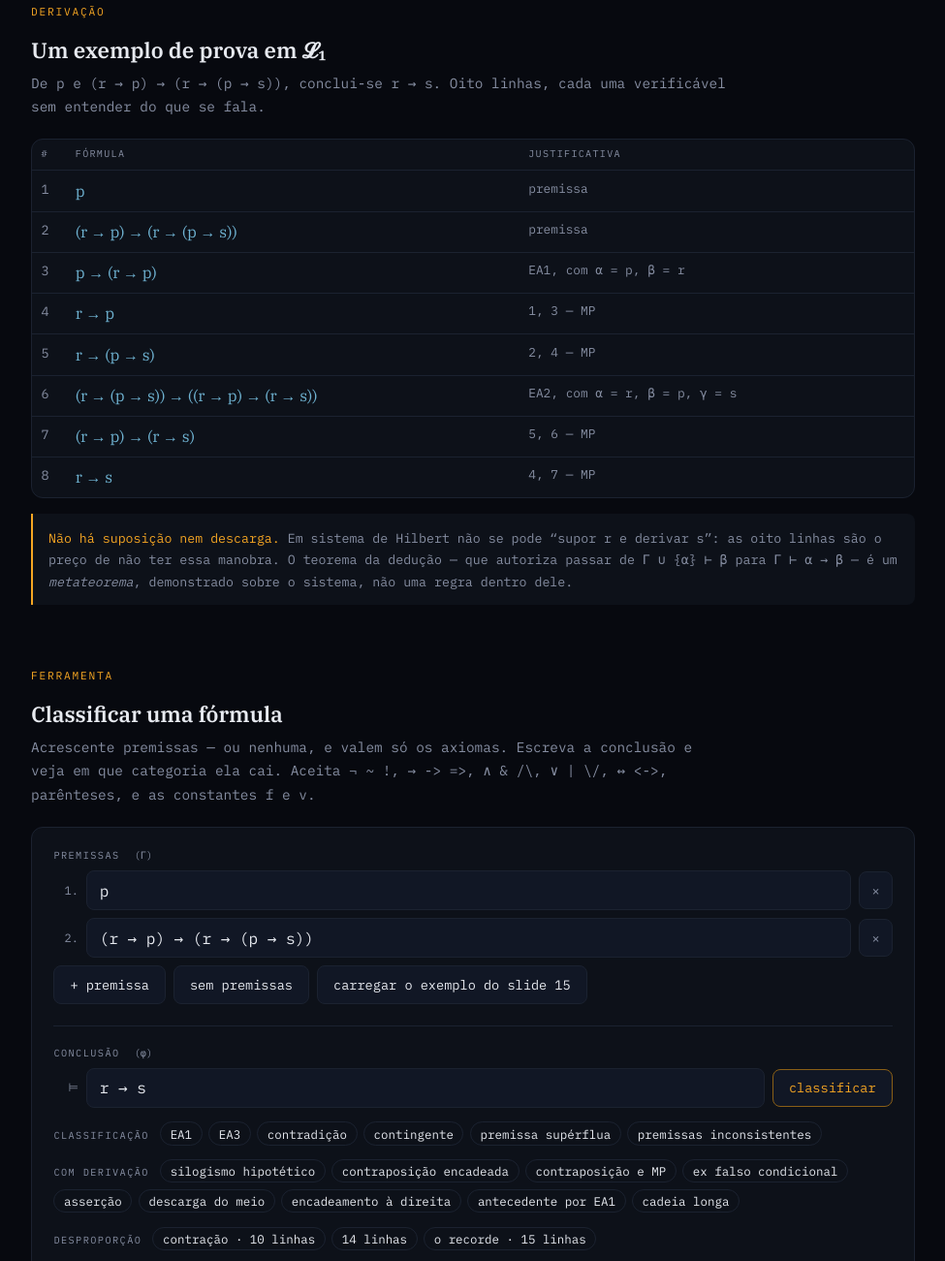
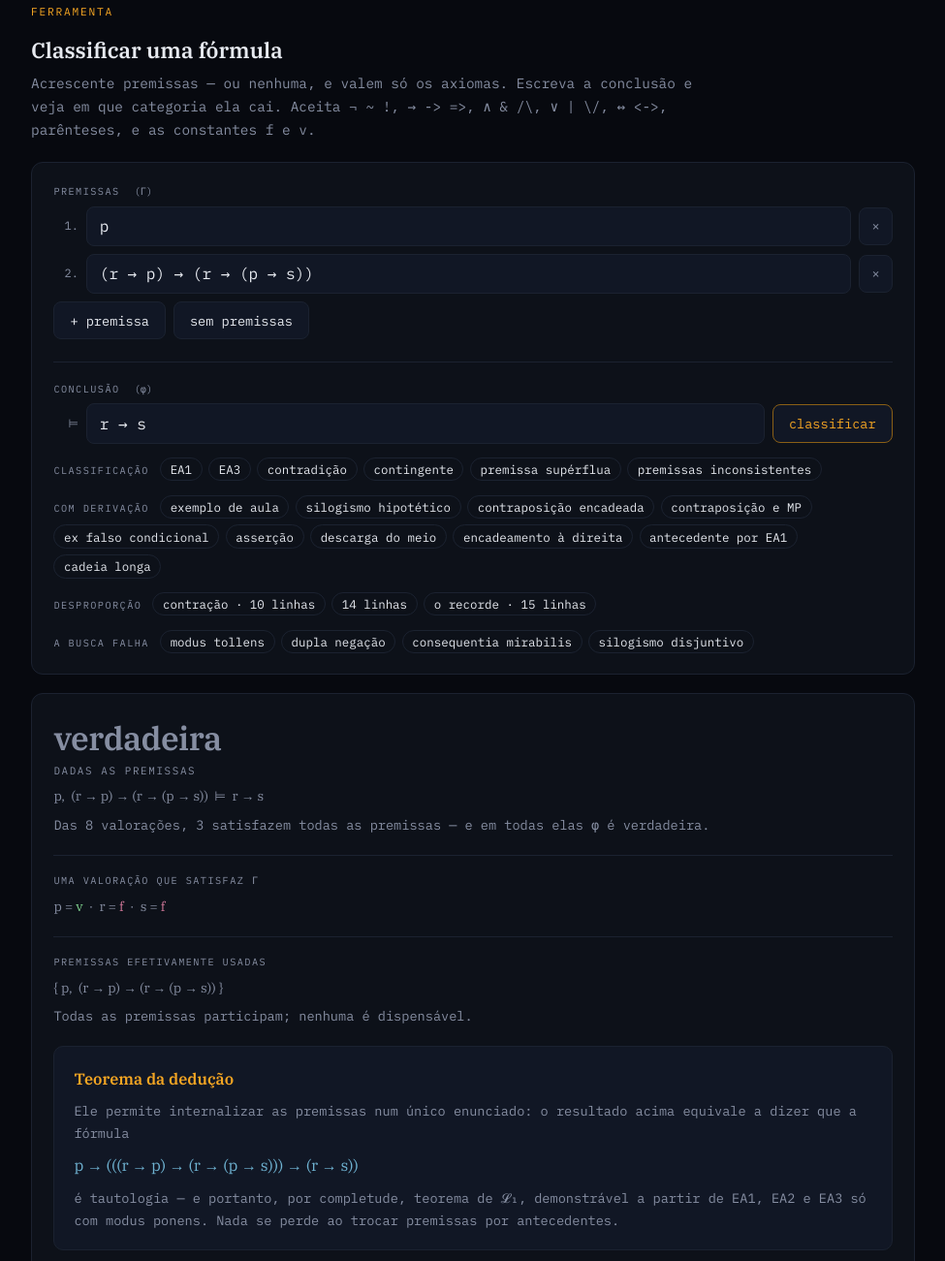
Before and after one commit to aslemos-iftm/matematica-discreta, a plain HTML site: page logica_proposicional.html in a window 1280 px wide. Shown: the part 1783-3084 px from the top of the page at 97% size, without its empty margins (152-1127 px from the left). Drawn offline with Linux system fonts and the light colour scheme.

Commit message:
Add files via upload

```diff
--- a/logica_proposicional.html
+++ b/logica_proposicional.html
@@ -3,9 +3,9 @@
 <head>
 <meta charset="utf-8">
 <meta name="viewport" content="width=device-width, initial-scale=1">
-<link rel="icon" href="/matematica-discreta/favicon-32.png" type="32x32">
 <title>Lógica proposicional — Matemática Discreta · IFTM</title>
 <meta name="description" content="Cálculo proposicional: caracterização formal, o sistema axiomático de Łukasiewicz e uma ferramenta de classificação semântica de fórmulas.">
+<link rel="icon" href="/matematica-discreta/favicon-32.png" type="32x32">
 <link rel="preconnect" href="https://fonts.googleapis.com">
 <link rel="preconnect" href="https://fonts.gstatic.com" crossorigin>
 <link href="https://fonts.googleapis.com/css2?family=IBM+Plex+Mono:wght@400;500&family=IBM+Plex+Serif:ital,wght@0,400;0,600;1,400&display=swap" rel="stylesheet">
@@ -74,7 +74,11 @@
   @keyframes piscar{from{border-color:var(--amber);} to{border-color:var(--rule);}}
   .saida .cartao{animation:piscar .9s ease-out 1;}
   @media (prefers-reduced-motion: reduce){.saida .cartao{animation:none;}}
-  .vered{font-family:var(--serif);font-size:1.9rem;line-height:1.2;margin:0;}
+  .vered{margin:0;}
+  .vered .chave{display:block;font-family:var(--serif);font-size:2.1rem;line-height:1.12;
+                font-weight:600;letter-spacing:-.015em;}
+  .vered .qual{display:block;font-size:.68rem;letter-spacing:.15em;text-transform:uppercase;
+               color:var(--muted);margin-top:.3rem;}
   .v-sim{color:var(--verde);} .v-nao{color:var(--rosa);} .v-sat{color:var(--azul);} .v-inc{color:var(--amber);}
   .seq{font-family:var(--serif);font-size:1.15rem;color:var(--text);margin:.5rem 0 0;}
   .expl{color:var(--muted);font-size:.87rem;margin:.7rem 0 0;max-width:46rem;}
@@ -85,6 +89,12 @@
   .lit{font-family:var(--serif);font-size:.95rem;padding:.2rem .7rem;border:1px solid var(--rule);
        border-radius:20px;color:var(--azul);}
   .erro{color:var(--rosa);font-size:.9rem;}
+  .caixa{margin-top:1.2rem;background:var(--surface2);border:1px solid var(--rule);
+         border-radius:10px;padding:1.15rem 1.25rem;}
+  .caixa h4{font-family:var(--serif);font-weight:600;font-size:1.02rem;margin:0 0 .55rem;color:var(--amber);}
+  .caixa p{margin:.5rem 0 0;color:var(--muted);font-size:.85rem;}
+  .caixa p:first-of-type{margin-top:0;}
+  .caixa .form{display:block;margin:.55rem 0;font-size:1rem;}
   .nota{margin-top:1rem;padding:.85rem 1rem;border-left:2px solid var(--amber);background:var(--surface);
         font-size:.83rem;color:var(--muted);border-radius:0 8px 8px 0;}
   .nota b{color:var(--amber);font-weight:400;}
@@ -160,25 +170,6 @@
   <div class="nota azul"><b>EA3 é o que torna o sistema clássico.</b> Sem ele, com EA1 e EA2 apenas, obtém-se o fragmento implicativo positivo — que é intuicionista. A derivação do slide 15 não usa EA3 nenhuma vez: atravessa o exemplo inteiro sem sair da parte construtiva do sistema.</div>
 </section>
 
-<section>
-  <p class="kicker">Derivação</p>
-  <h2>Um exemplo de prova em 𝓛₁</h2>
-  <p class="sub">De p e (r → p) → (r → (p → s)), conclui-se r → s. Oito linhas, cada uma verificável sem entender do que se fala.</p>
-  <div class="tabela"><table>
-    <thead><tr><th>#</th><th>fórmula</th><th>justificativa</th></tr></thead>
-    <tbody>
-      <tr><td class="n">1</td><td class="fo">p</td><td class="ju">premissa</td></tr>
-      <tr><td class="n">2</td><td class="fo">(r → p) → (r → (p → s))</td><td class="ju">premissa</td></tr>
-      <tr><td class="n">3</td><td class="fo">p → (r → p)</td><td class="ju">EA1, com α = p, β = r</td></tr>
-      <tr><td class="n">4</td><td class="fo">r → p</td><td class="ju">1, 3 — MP</td></tr>
-      <tr><td class="n">5</td><td class="fo">r → (p → s)</td><td class="ju">2, 4 — MP</td></tr>
-      <tr><td class="n">6</td><td class="fo">(r → (p → s)) → ((r → p) → (r → s))</td><td class="ju">EA2, com α = r, β = p, γ = s</td></tr>
-      <tr><td class="n">7</td><td class="fo">(r → p) → (r → s)</td><td class="ju">5, 6 — MP</td></tr>
-      <tr><td class="n">8</td><td class="fo">r → s</td><td class="ju">4, 7 — MP</td></tr>
-    </tbody>
-  </table></div>
-  <div class="nota"><b>Não há suposição nem descarga.</b> Em sistema de Hilbert não se pode “supor r e derivar s”: as oito linhas são o preço de não ter essa manobra. O teorema da dedução — que autoriza passar de Γ ∪ {α} ⊢ β para Γ ⊢ α → β — é um <em>metateorema</em>, demonstrado sobre o sistema, não uma regra dentro dele.</div>
-</section>
 
 <section>
   <p class="kicker">Ferramenta</p>
@@ -191,7 +182,6 @@
     <div class="acoes">
       <button id="add">+ premissa</button>
       <button id="zerar">sem premissas</button>
-      <button id="exemplo">carregar o exemplo do slide 15</button>
     </div>
 
     <div class="campo-conc">
@@ -214,6 +204,7 @@
     </div>
     <div class="chips">
       <span class="rot" style="margin:0 .3rem 0 0;display:inline">com derivação</span>
+      <button class="chip" data-p="p|(r → p) → (r → (p → s))" data-c="r → s">exemplo de aula</button>
       <button class="chip" data-p="p → q|q → r" data-c="p → r">silogismo hipotético</button>
       <button class="chip" data-p="¬p → ¬q|¬q → ¬r" data-c="r → p">contraposição encadeada</button>
       <button class="chip" data-p="¬q → ¬p|p" data-c="q">contraposição e MP</button>
@@ -282,14 +273,14 @@
     </div>
 
     <div class="cartao">
-      <h3>O mesmo padrão, noutro lugar</h3>
-      <p>Na página do <a href="reticulado_divisores.html" style="color:var(--azul)">reticulado dos divisores</a>, o contador de cruzamentos exibe o mesmo fenômeno em roupa geométrica: minimizar cruzamentos num desenho por camadas é NP-difícil, mesmo com a ordem de uma das camadas já fixada.</p>
-      <p>E a heurística usada lá — ordenar cada camada pela mediana dos vizinhos — é exatamente a que Eades e Wormald propuseram no artigo em que provaram a dificuldade, com razão de aproximação 3. Ela acerta o ótimo nos casos pequenos daquela página não por esperteza, mas por serem pequenos: a conferência foi por força bruta.</p>
-      <p style="font-size:.78rem;margin-top:.8rem">P. Eades, N. C. Wormald. <em>Edge crossings in drawings of bipartite graphs.</em> Algorithmica 11 (1994), 379–403.</p>
+      <h3>Teorema da dedução</h3>
+      <p>Se Γ ∪ { α } ⊢ β, então Γ ⊢ α → β. A recíproca é imediata por modus ponens, de modo que premissa e antecedente são intercambiáveis.</p>
+      <p><b style="color:var(--text);font-weight:400">Mas é metateorema, não regra.</b> Demonstra-se <em>sobre</em> 𝓛₁, por indução no comprimento da derivação — e não vale dentro dele. Em sistema de Hilbert não existe supor α e depois descarregar a suposição: não há suposição alguma, só premissas, axiomas e MP.</p>
+      <p>Daí a consequência prática: todo argumento com premissas se reduz a um único teorema sem nenhuma, encadeando γ₁ → (γ₂ → … → φ). E daí também o comprimento — as oito linhas do exemplo de aula são o preço de não dispor da manobra. Em dedução natural, o mesmo argumento sai em três.</p>
     </div>
   </div>
 
-  <div class="nota"><b>Não é uma lição sobre lógica.</b> Dois problemas sem parentesco aparente — achar uma prova, desenhar um reticulado — exibem a mesma distância entre definir bem e resolver. Boa parte da matemática discreta consiste justamente em medir essa distância com precisão, em vez de supô-la pequena.</div>
+  <div class="nota"><b>Não é uma lição sobre lógica.</b> A distância entre definir bem um problema e resolvê-lo é, em matemática discreta, quase sempre maior do que parece — e boa parte da disciplina consiste em medi-la com precisão, em vez de supô-la pequena.</div>
   <div class="nota azul"><b>E a trilha continua em aberto.</b> Se existisse um sistema de demonstração em que toda tautologia tivesse prova de tamanho polinomial, seguiria que NP = coNP. A pergunta está posta desde Cook e Reckhow, em 1979, e ninguém a respondeu. O que você fez acima ao procurar uma derivação é, em miniatura, o problema que a área inteira não resolveu.</div>
 </section>
 
@@ -737,7 +728,8 @@ function rodar(){
   var h = '<div class="cartao">';
 
   if(r.veredito === "inconsistente"){
-    h += '<p class="vered v-inc">premissas inconsistentes</p>' +
+    h += '<p class="vered v-inc"><span class="chave">inconsistência</span>' +
+         '<span class="qual">as premissas se contradizem</span></p>' +
          '<p class="seq">' + seq(r.prem, r.phi, true) + "</p>" +
          '<p class="expl">Nenhuma valoração satisfaz todas as premissas ao mesmo tempo. Como não há modelo algum de Γ, a condição “toda valoração que satisfaz Γ satisfaz φ” vale por vacuidade: <b>qualquer</b> fórmula se segue, e a sua também. O sistema não distingue mais nada.</p>';
     if(r.mus && r.mus.length){
@@ -753,29 +745,33 @@ function rodar(){
   }
 
   var semPrem = r.prem.length === 0;
-  var titulo, classe, expl;
+  var titulo, qual, classe, expl;
 
   if(r.veredito === "verdadeira"){
     classe = "v-sim";
-    titulo = semPrem ? "tautologia" : "verdadeira, dadas as premissas";
+    titulo = semPrem ? "tautologia" : "verdadeira";
+    qual   = semPrem ? "verdadeira em toda valoração" : "dadas as premissas";
     expl = semPrem
       ? "Verdadeira em todas as " + r.N + " valorações possíveis. Por completude, é um teorema de 𝓛₁: existe uma derivação a partir de EA1–EA3 usando apenas modus ponens."
       : "Das " + r.N + " valorações, " + r.qtd + " satisfazem todas as premissas — e em todas elas φ é verdadeira.";
   } else if(r.veredito === "falsa"){
     classe = "v-nao";
-    titulo = semPrem ? "contradição" : "falsa, dadas as premissas";
+    titulo = semPrem ? "contradição" : "falsa";
+    qual   = semPrem ? "falsa em toda valoração" : "dadas as premissas";
     expl = semPrem
       ? "Falsa em todas as " + r.N + " valorações. Sua negação é tautologia, e portanto teorema de 𝓛₁."
       : "Nas " + r.qtd + " valorações que satisfazem Γ, φ é falsa em todas. Ou seja, Γ ⊨ ¬φ.";
   } else {
     classe = "v-sat";
-    titulo = semPrem ? "apenas satisfatível" : "indecidida pelas premissas";
+    titulo = semPrem ? "satisfatível" : "indecidida";
+    qual   = semPrem ? "nem tautologia, nem contradição" : "as premissas não bastam";
     expl = semPrem
       ? "Verdadeira em algumas valorações e falsa em outras: nem tautologia, nem contradição. Contingente."
       : "Das " + r.qtd + " valorações que satisfazem Γ, algumas tornam φ verdadeira e outras a tornam falsa. As premissas são compatíveis com φ e com ¬φ — não bastam para decidir.";
   }
 
-  h += '<p class="vered ' + classe + '">' + titulo + "</p>" +
+  h += '<p class="vered ' + classe + '"><span class="chave">' + titulo +
+       '</span><span class="qual">' + qual + "</span></p>" +
        '<p class="seq">' + seq(r.prem, r.phi, r.veredito === "verdadeira") + "</p>" +
        '<p class="expl">' + expl + "</p>";
 
@@ -830,9 +826,10 @@ function rodar(){
     }
 
     var alvo = r.veredito === "verdadeira" ? r.phi : {t:"¬", a:r.phi};
-    h += '<div class="nota"><b>Pelo teorema da dedução</b>, o resultado acima equivale a dizer que a fórmula<br><span class="form">' +
-         cadeia(nuc.map(function(k){ return r.prem[k]; }), alvo) +
-         '</span><br>é uma tautologia — e portanto, por completude, um teorema demonstrável em 𝓛₁ a partir de EA1, EA2 e EA3 por modus ponens.</div>';
+    h += '<div class="caixa"><h4>Teorema da dedução</h4>' +
+         '<p>Ele permite internalizar as premissas num único enunciado: o resultado acima equivale a dizer que a fórmula</p>' +
+         '<span class="form">' + cadeia(nuc.map(function(k){ return r.prem[k]; }), alvo) + "</span>" +
+         '<p>é tautologia — e portanto, por completude, teorema de 𝓛₁, demonstrável a partir de EA1, EA2 e EA3 só com modus ponens. Nada se perde ao trocar premissas por antecedentes.</p></div>';
 
     /* busca efetiva de uma derivação em 𝓛₁ */
     var premL1 = nuc.map(function(k){ return mostrar(paraL1(r.prem[k])); });
@@ -868,9 +865,6 @@ function rodar(){
 
 document.getElementById("add").addEventListener("click", function(){ linhaPremissa(""); });
 document.getElementById("zerar").addEventListener("click", function(){ definir([], conc.value); });
-document.getElementById("exemplo").addEventListener("click", function(){
-  definir(["p", "(r → p) → (r → (p → s))"], "r → s");
-});
 document.getElementById("ir").addEventListener("click", rodar);
 conc.addEventListener("keydown", function(e){ if(e.key === "Enter") rodar(); });
 Array.prototype.forEach.call(document.querySelectorAll(".chip"), function(b){
```
